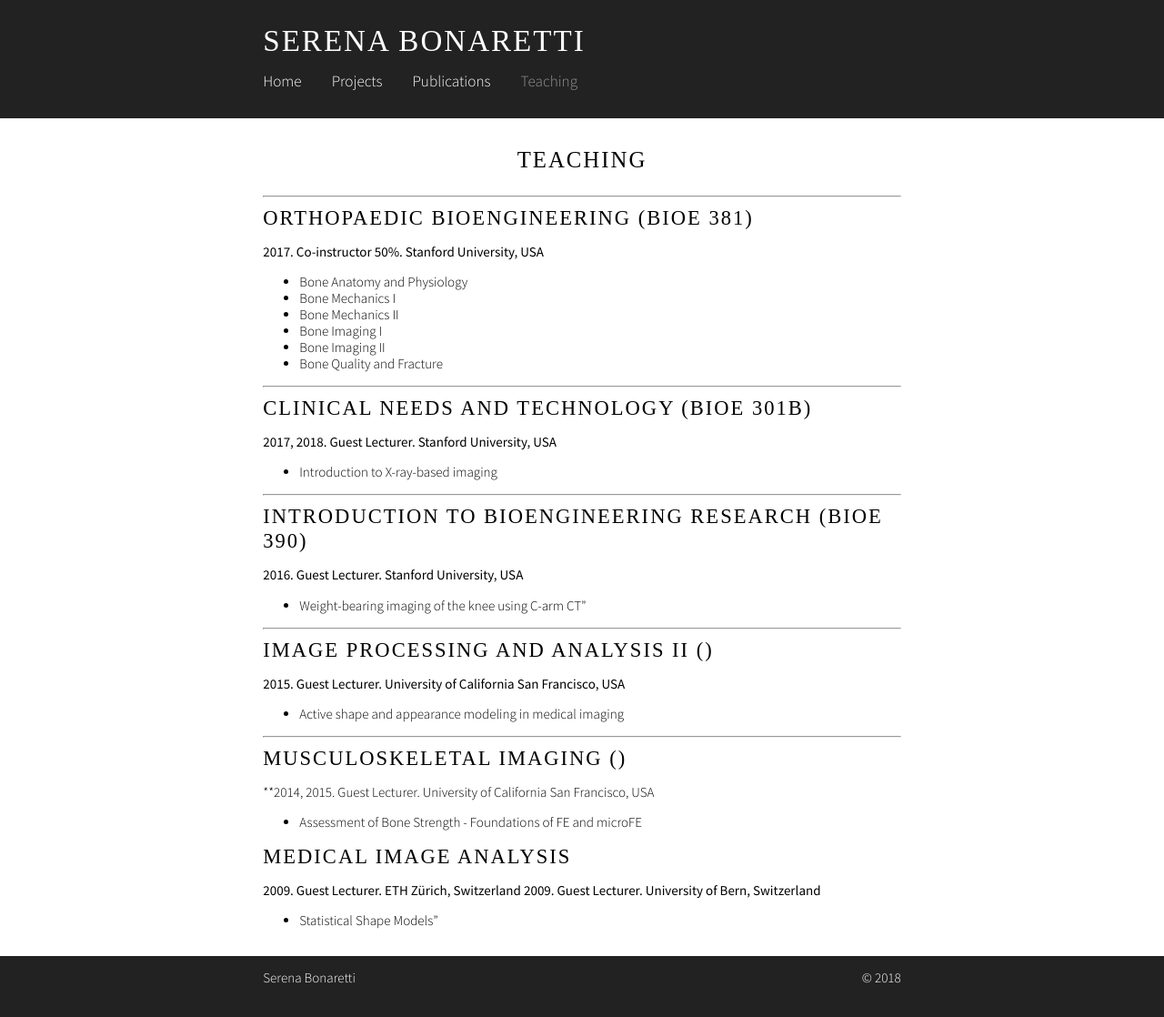
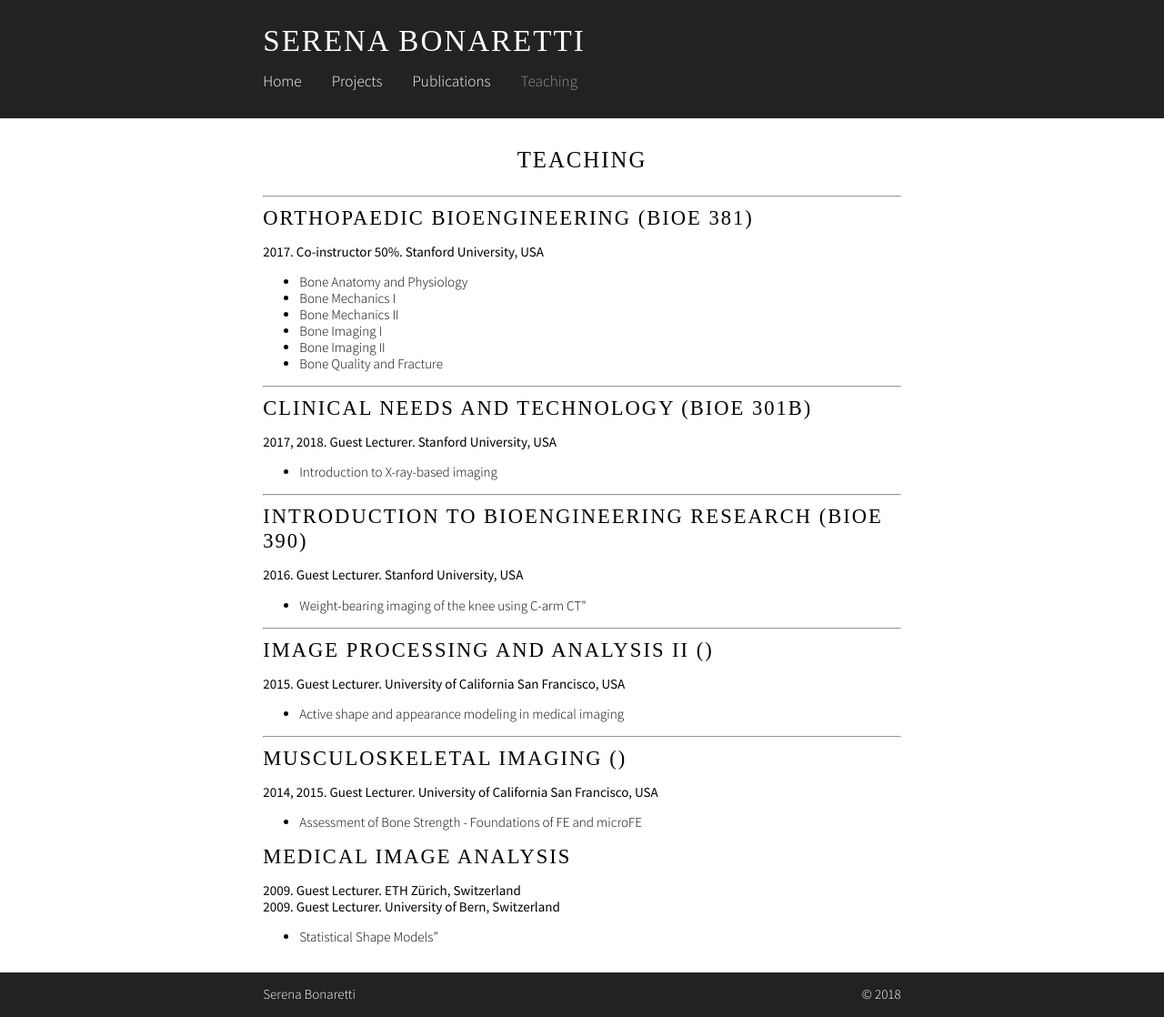
Before and after one commit to sbonaretti/sbonaretti.github.io, a Jekyll site: the page built from Teaching.md, in a window 1280 px wide. Shown: the whole page at 91% size. Built offline with Jekyll 4.4.1, drawn with Linux system fonts in a browser that asks for light colours; some web fonts are replaced.

```diff
--- a/Teaching.md
+++ b/Teaching.md
@@ -43,7 +43,7 @@ title: "Teaching"
 ---
 
 # Musculoskeletal Imaging ()
-**2014, 2015. Guest Lecturer. University of California San Francisco, USA
+**2014, 2015. Guest Lecturer. University of California San Francisco, USA**
 
 * Assessment of Bone Strength - Foundations of FE and microFE
 
```
